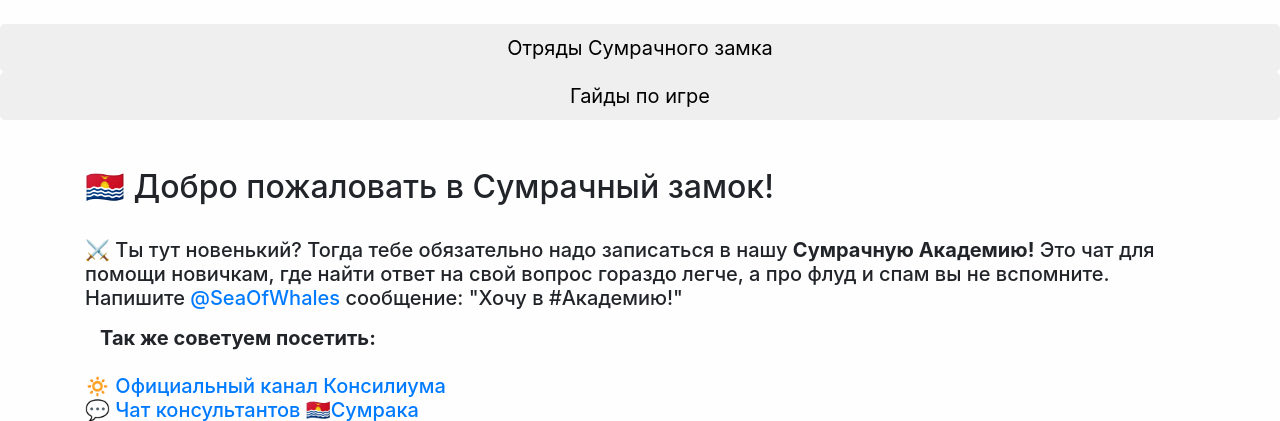
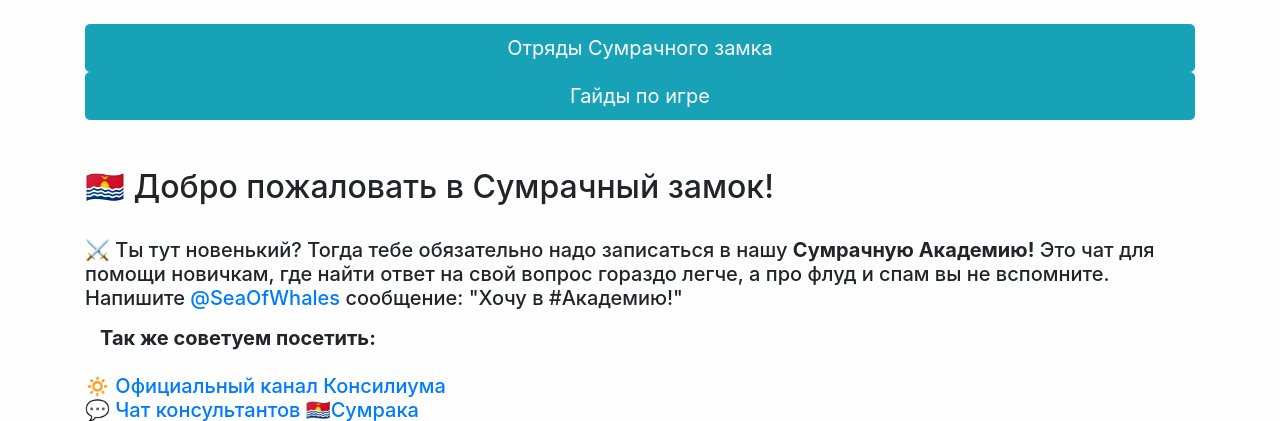
Before and after one commit to toxydose/CastleStats, a Flask app: page / in a window 1280 px wide. Shown: the part 66-487 px from the top of the page. Run offline with Flask 2, Linux system fonts and the light colour scheme; some libraries are stand-ins or nearby versions.

Commit message:
мелочи

```diff
--- a/app/templates/index.html
+++ b/app/templates/index.html
@@ -15,11 +15,11 @@
 {% endblock %}
 
 {% block content %}
-    <div>
+    <div class="container">
             <a href="http://telegra.ph/Otryady-Sumrachnogo-zamka-07-03">
-                <button type="button" class="btn btn-default btn-lg btn-block">️Отряды Сумрачного замка</button></a>
+                <button type="button" class="btn btn-info btn-lg btn-block">️Отряды Сумрачного замка</button></a>
             <a href="https://readymag.com/twilight.castle/navigator/">
-                <button type="button" class="btn btn-default btn-lg btn-block"> Гайды по игре</button></a><br>
+                <button type="button" class="btn btn-info btn-lg btn-block"> Гайды по игре</button></a><br>
             <br></div>
     <div class="container">
         <h2>🇰🇮 Добро пожаловать в Сумрачный замок!</h2><br>
```
